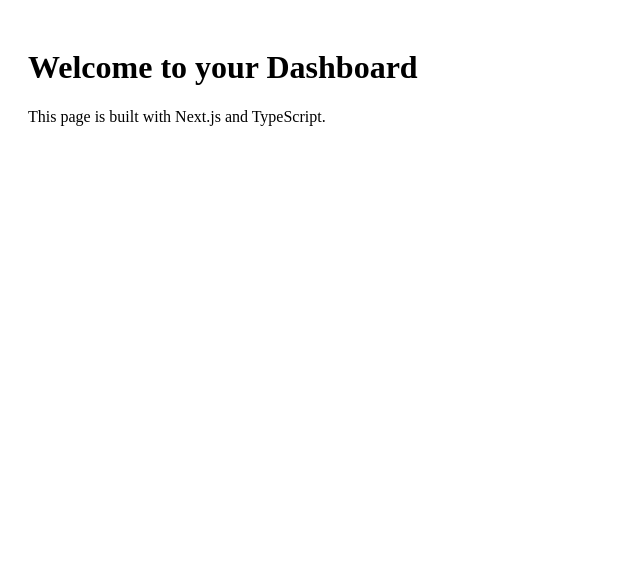
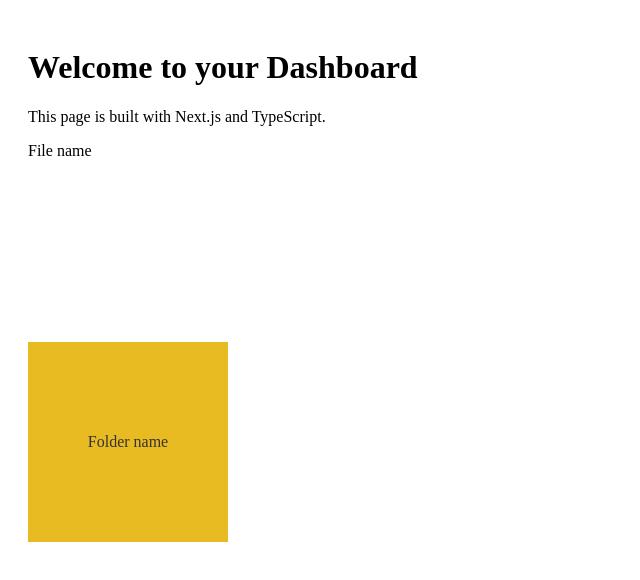
Before and after one commit to alanZhang0813/alanZhang0813.github.io, a Next.js app: page / in a window 1280 px wide. Shown: the top 580 px of the page, without its empty margins (0-640 px from the left). Built offline with nearby package versions, Linux system fonts and the light colour scheme.

Commit message:
Started working on basic File and Folder components, added colors constants, removed wrong HomeScreen

```diff
--- a/components/File.tsx
+++ b/components/File.tsx
@@ -0,0 +1,21 @@
+"use client";
+
+import React from "react";
+
+export default function File() {
+  const handleClick = () => {
+    alert("Box clicked!");
+  };
+
+  return (
+    <div
+      onClick={handleClick}
+      tabIndex={0}
+      style={{ width: "200px", height: "200px" }}
+    >
+      File name
+      {/* <FileIcon /> */}
+      {/* add where the title is slightly below the icon */}
+    </div>
+  );
+}
--- a/components/Folder.tsx
+++ b/components/Folder.tsx
@@ -0,0 +1,32 @@
+"use client";
+
+import React from "react";
+import { colors } from "../constants/colors";
+import File from "./File";
+
+export default function Folder() {
+  const handleClick = () => {
+    alert("Box clicked!");
+  };
+
+  return (
+    <div
+      onClick={handleClick}
+      tabIndex={0}
+      style={{
+        width: "200px",
+        height: "200px",
+        backgroundColor: colors.folderColor,
+        color: colors.folderTextColor,
+        display: "flex",
+        flexDirection: "column",
+        alignItems: "center",
+        justifyContent: "center",
+      }}
+    >
+      Folder name
+      {/* <FolderIcon /> */}
+      {/* add where the title is slightly below the icon */}
+    </div>
+  );
+}
--- /dev/null
+++ b/constants/colors.ts
@@ -0,0 +1,6 @@
+export const colors = {
+  folderColor: "#e9bb22",
+  folderTextColor: "#333333",
+  homeScreenColor: "#2c4acf",
+  homeScreenTextColor: "#ca0000d6",
+};
--- a/src/app/HomeScreenPage.tsx
+++ b/src/app/HomeScreenPage.tsx
@@ -1,8 +1,14 @@
+import File from "../../components/File";
+import Folder from "../../components/Folder";
+import { colors } from "../../constants/colors";
+
 export default function HomeScreenPage() {
   return (
-    <main style={{ padding: "20px" }}>
+    <main style={{ padding: "20px" }} color={colors.homeScreenColor}>
       <h1>Welcome to your Dashboard</h1>
       <p>This page is built with Next.js and TypeScript.</p>
+      <File />
+      <Folder />
     </main>
   );
 }
```
Also changed, not shown: components/HomeScreen.tsx (deleted).
